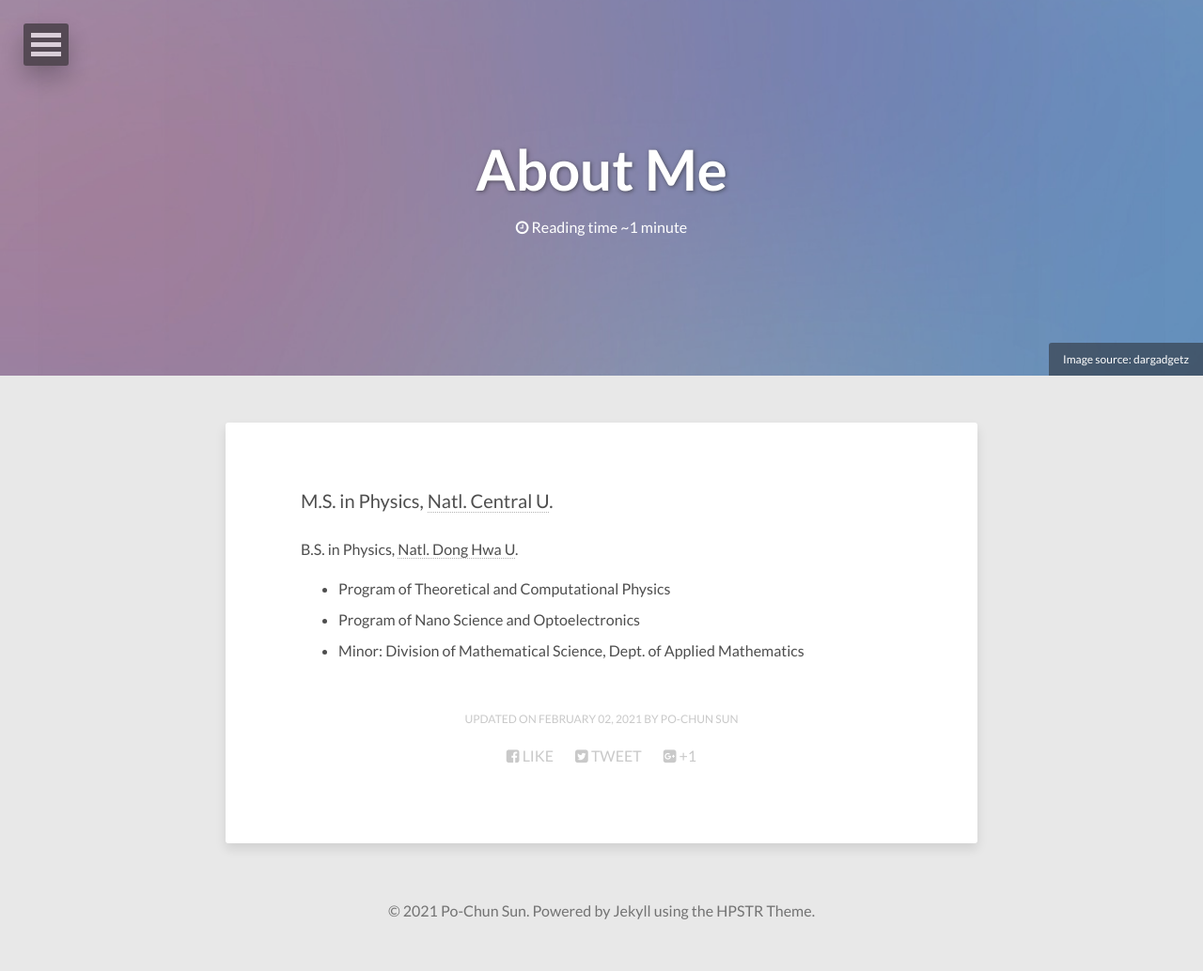
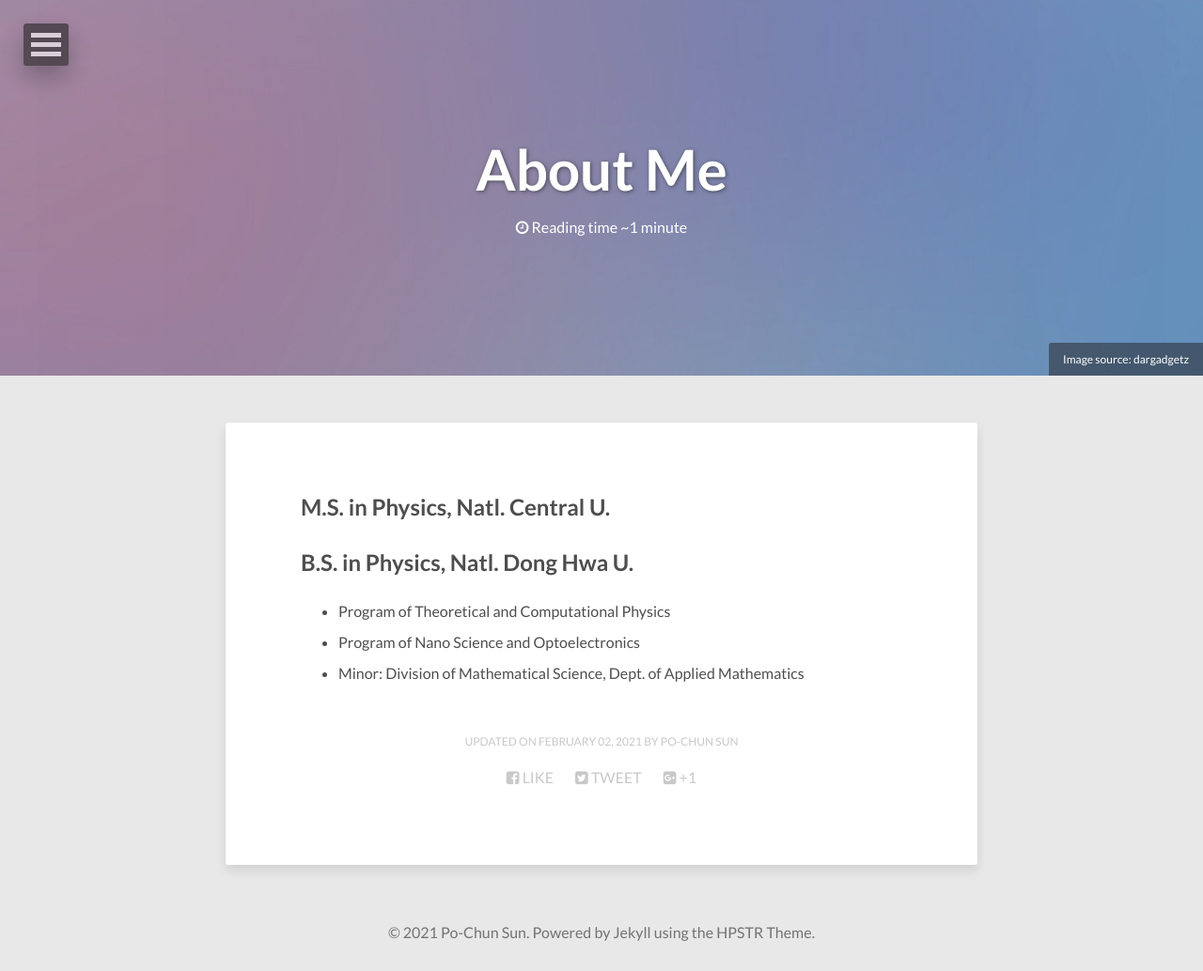
Before and after one commit to pochunsun/pochunsun.github.io, a Jekyll site: the page built from about/index.md, in a window 1280 px wide. Shown: the whole page at 94% size. Built offline with Jekyll 4.4.1, drawn with Linux system fonts in a browser that asks for light colours; nearby versions of some CDN libraries; before the commit the page ends 1011 px from its top, so only the background shows below that.

```diff
--- a/about/index.md
+++ b/about/index.md
@@ -9,9 +9,8 @@ comments: false
 modified: 2021-02-02
 ---
 
-M.S. in Physics, [Natl. Central U](https://www.phy.ncu.edu.tw/en/%E9%A6%96%E9%A0%81-english/).
-
-B.S. in Physics, [Natl. Dong Hwa U](https://phys.ndhu.edu.tw/).
+## M.S. in Physics, [Natl. Central U](https://www.phy.ncu.edu.tw/en/%E9%A6%96%E9%A0%81-english/).
+## B.S. in Physics, [Natl. Dong Hwa U](https://phys.ndhu.edu.tw/).
 * Program of Theoretical and Computational Physics
 * Program of Nano Science and Optoelectronics
 * Minor: Division of Mathematical Science, Dept. of Applied Mathematics
```
